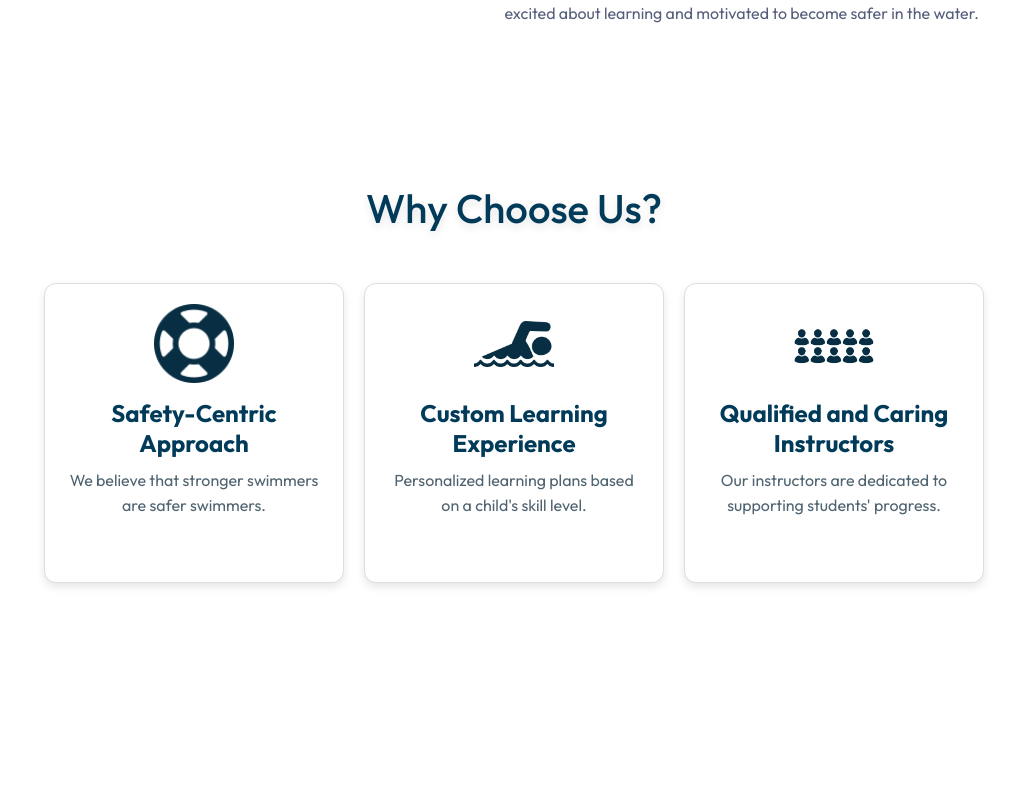
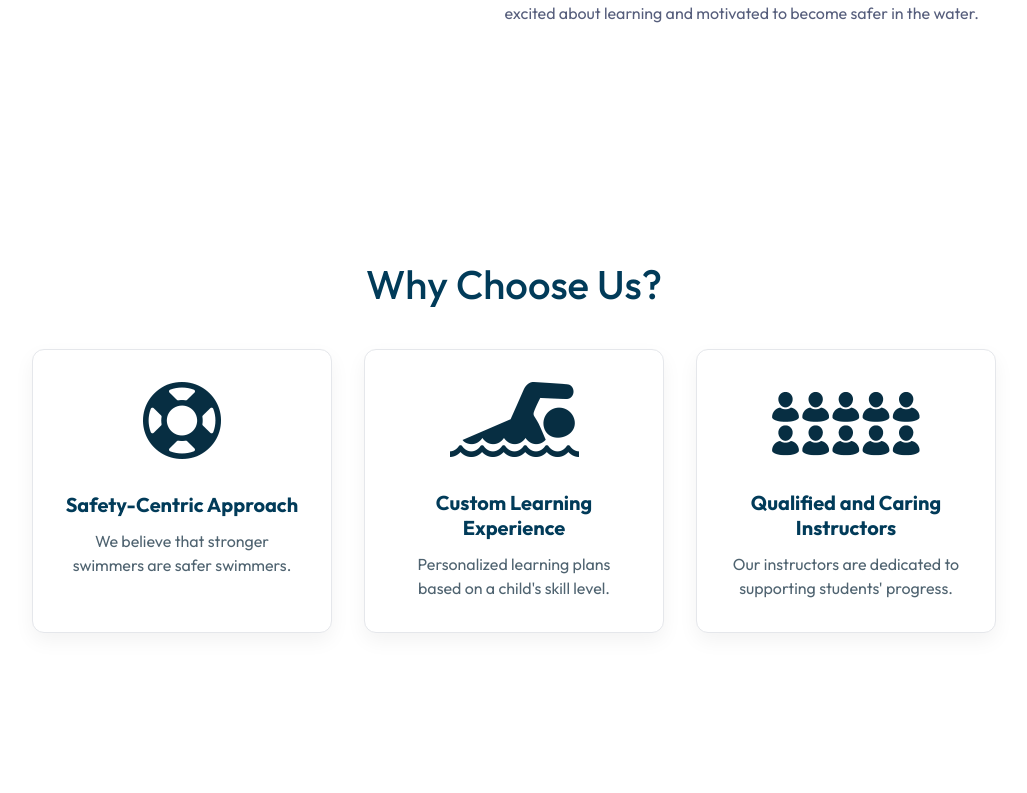
Before and after one commit to kaidoverse/swimweb, a React (Vite) app: page / in a window 1280 px wide. Shown: the part 1920-2713 px from the top of the page, without its empty margins (126-1153 px from the left). Built offline with nearby package versions, Linux system fonts and the light colour scheme.

Commit message:
retyled layout of takers comp

```diff
--- a/src/Components/Takers/Takers.css
+++ b/src/Components/Takers/Takers.css
@@ -1,33 +1,19 @@
-/* Global fixes */
-html,
-body {
-  overflow-x: hidden;
-  margin: 0;
-  padding: 0;
-}
-
-*,
-*::before,
-*::after {
-  box-sizing: border-box;
-}
-
-/* Main container */
 .takers-container {
   display: flex;
   flex-direction: column;
   align-items: center;
   text-align: center;
-  padding: 2rem;
+  /* padding: 4rem 2rem; */
+  padding-top: 8rem;
+  padding-bottom: 8rem;
   background-color: #ffffff;
-  min-height: 60vh;
-  position: relative;
+  /* min-height: 60vh; */
+  opacity: 0;
+  transform: translateY(8rem);
+  transition: transform 1s ease, opacity 1s ease;
   width: 100%;
   box-sizing: border-box;
-  opacity: 0;
-  transform: translateY(8rem);
-  transition: transform 1s, opacity 1s;
-  overflow-x: hidden;
+  margin-bottom: 0;
 }
 
 .takers-container.visible {
@@ -36,118 +22,100 @@ body {
 }
 
 .takers-heading {
-  margin: 20px 0;
+  font-size: 40px;
+  font-weight: 500;
   color: #013b59;
-  font-weight: 500;
-  font-size: 40px;
-  text-shadow: 0 4px 8px rgba(0, 0, 0, 0.1);
-  margin-bottom: 50px;
+  margin-bottom: 40px;
 }
 
 .takers-items {
   display: flex;
+  flex-wrap: wrap;
+  gap: 2rem;
   justify-content: center;
-  align-items: center;
-  gap: 20px;
-  flex-wrap: wrap;
   width: 100%;
-  max-width: 100%;
-  margin: 0 auto;
-  /* overflow-x: hidden; */
-  box-sizing: border-box;
-}
-
-.takers-card img {
-  width: 80px;
-  height: 80px;
-  object-fit: contain;
-  filter: brightness(0) saturate(100%) invert(14%) sepia(31%) saturate(1684%)
-    hue-rotate(162deg) brightness(94%) contrast(97%);
+  max-width: 1200px;
 }
 
 .takers-card {
   background-color: #fff;
-  padding: 20px;
-  border: 1px solid #ddd;
+  border: 1px solid #e5e7eb;
   border-radius: 12px;
-  box-shadow: 0 4px 8px rgba(0, 0, 0, 0.1);
+  box-shadow: 0 8px 20px rgba(0, 0, 0, 0.05);
+  padding: 2rem;
+  max-width: 300px;
   width: 100%;
-  max-width: 300px;
-  height: 300px;
-  text-align: center;
-  transition: transform 0.3s ease, box-shadow 0.3s ease;
+  opacity: 0;
+  transform: translateY(20px);
+  transition: all 0.5s ease;
+}
+
+.takers-card.fade-in {
+  opacity: 1;
+  transform: translateY(0);
+}
+
+/* .takers-card:hover {
+  transform: translateY(-5px) scale(1.02);
+  box-shadow: 0 12px 30px rgba(0, 0, 0, 0.08);
+} */
+
+.takers-card img {
+  /* width: 70px;
+  height: 70px; */
+  object-fit: contain;
+  filter: brightness(0) saturate(100%) invert(14%) sepia(31%) saturate(1684%)
+    hue-rotate(162deg) brightness(94%) contrast(97%);
+  margin-bottom: 1rem;
 }
 
 .takers-card h1 {
-  font-size: 24px;
-  margin-top: 10px;
+  font-size: 20px;
+  font-weight: 700;
   color: #013b59;
-  font-weight: 700;
-  margin-bottom: 10px;
+  margin: 0.8rem 0;
 }
 
 .takers-card p {
   font-size: 1rem;
   color: #4f6370;
-  line-height: 25px;
+  line-height: 1.5;
 }
 
-/* Responsive Adjustments */
 @media (max-width: 768px) {
   .takers-heading {
-    font-size: 30px;
+    font-size: 32px;
+    font-weight: 500;
     margin-bottom: 30px;
   }
 
+  .takers-card h1 {
+    font-size: 18px;
+  }
+
+  .takers-card p {
+    font-size: 15px;
+  }
+
   .takers-items {
-    flex-direction: column;
-    align-items: center;
+    gap: 1.5rem;
+  }
+}
+
+@media (max-width: 480px) {
+  .takers-heading {
+    font-size: 26px;
   }
 
   .takers-card {
-    width: 90%;
-    height: auto;
+    padding: 1.5rem;
   }
 
   .takers-card h1 {
-    font-size: 22px;
-  }
-
-  .takers-card p {
-    font-size: 16px;
-    line-height: 22px;
-  }
-}
-
-@media (max-width: 425px) {
-  .takers-container {
-    padding: 1rem;
-  }
-
-  .takers-heading {
-    font-size: 25px;
-  }
-
-  .takers-card h1 {
-    font-size: 20px;
+    font-size: 17px;
   }
 
   .takers-card p {
     font-size: 14px;
   }
 }
-
-@media (min-width: 2560px) {
-  .takers-container {
-    padding-bottom: 2rem;
-    min-height: 30vh;
-  }
-
-  .takers-heading {
-    margin-bottom: 1.5rem;
-  }
-
-  .takers-card {
-    margin-bottom: 1rem;
-  }
-}
--- a/src/Components/Takers/Takers.jsx
+++ b/src/Components/Takers/Takers.jsx
@@ -1,4 +1,3 @@
-// Takers.js
 import React, { useEffect, useRef, useState } from 'react';
 import './Takers.css';
 import difference from '../../assets/difference.png';
@@ -28,28 +27,42 @@ const Takers = () => {
         };
     }, []);
 
+    const takersData = [
+        {
+            img: difference,
+            alt: 'Safety Approach',
+            title: 'Safety-Centric Approach',
+            desc: 'We believe that stronger swimmers are safer swimmers.',
+        },
+        {
+            img: lap_swimmer,
+            alt: 'Custom Learning',
+            title: 'Custom Learning Experience',
+            desc: "Personalized learning plans based on a child's skill level.",
+        },
+        {
+            img: watericon,
+            alt: 'Qualified Instructors',
+            title: 'Qualified and Caring Instructors',
+            desc: 'Our instructors are dedicated to supporting students\' progress.',
+        },
+    ];
+
     return (
-        <div
-            className={`takers-container ${isVisible ? 'visible' : ''}`}
-            ref={takersRef}
-        >
+        <div className={`takers-container ${isVisible ? 'visible' : ''}`} ref={takersRef}>
             <h1 className="takers-heading">Why Choose Us?</h1>
             <div className="takers-items">
-                <div className="takers-card">
-                    <img src={difference} alt="Safety Approach" />
-                    <h1>Safety-Centric Approach</h1>
-                    <p>We believe that stronger swimmers are safer swimmers.</p>
-                </div>
-                <div className="takers-card">
-                    <img src={lap_swimmer} alt="Custom Learning" />
-                    <h1>Custom Learning Experience</h1>
-                    <p>Personalized learning plans based on a child's skill level.</p>
-                </div>
-                <div className="takers-card">
-                    <img src={watericon} alt="Qualified Instructors" />
-                    <h1>Qualified and Caring Instructors</h1>
-                    <p>Our instructors are dedicated to supporting students' progress.</p>
-                </div>
+                {takersData.map((item, index) => (
+                    <div
+                        className={`takers-card ${isVisible ? 'fade-in' : ''}`}
+                        style={{ transitionDelay: `${index * 0.2}s` }}
+                        key={index}
+                    >
+                        <img src={item.img} alt={item.alt} />
+                        <h1>{item.title}</h1>
+                        <p>{item.desc}</p>
+                    </div>
+                ))}
             </div>
         </div>
     );
```
